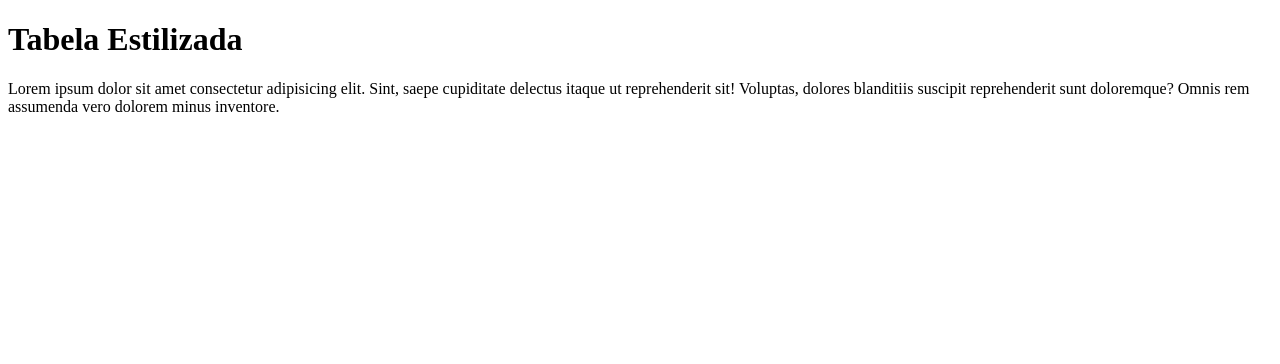
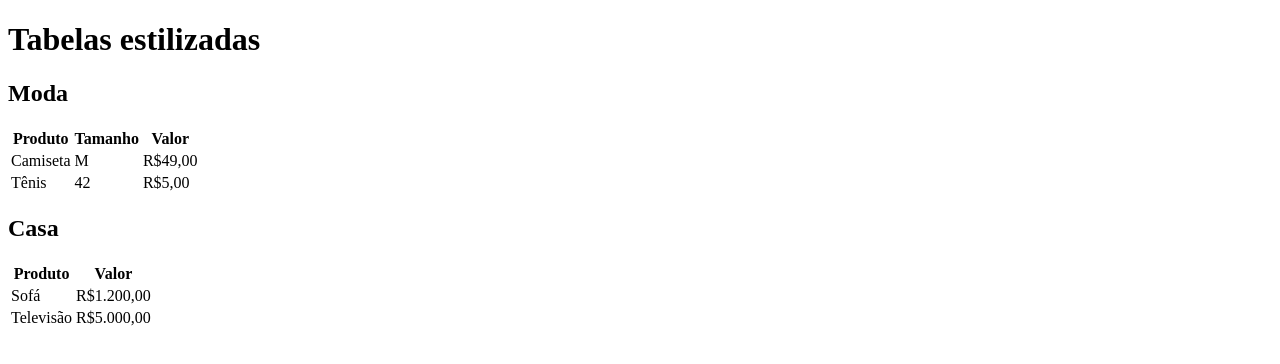
Before and after one commit to Danilo-de-Carvalho88/desafio-tabela-estilizada, a plain HTML site: page index.html in a window 1280 px wide. Drawn offline with Linux system fonts and the light colour scheme.

Commit message:
Conclusão do código HTML

```diff
--- a/index.html
+++ b/index.html
@@ -7,8 +7,43 @@
     <title>Tabela Estilizada</title>
 </head>
 <body>
-    <h1>Tabela Estilizada</h1>
+    <h1><strong>Tabelas estilizadas</strong></h1>
 
-    <p>Lorem ipsum dolor sit amet consectetur adipisicing elit. Sint, saepe cupiditate delectus itaque ut reprehenderit sit! Voluptas, dolores blanditiis suscipit reprehenderit sunt doloremque? Omnis rem assumenda vero dolorem minus inventore.</p>
+    <h2><strong>Moda</strong></h2>
+    <table class="moda">
+        <tr>
+            <th>Produto</th>
+            <th>Tamanho</th>
+            <th>Valor</th>
+        </tr>
+
+        <tr>
+            <td>Camiseta</td>
+            <td>M</td>
+            <td>R$49,00</td>
+        </tr>
+        <tr>
+            <td>Tênis</td>
+            <td>42</td>
+            <td>R$5,00</td>
+        </tr>
+    </table>
+
+    <h2><strong>Casa</strong></h2>
+    <table class="casa">
+        <tr>
+            <th>Produto</th>
+            <th>Valor</th>
+        </tr>
+
+        <tr>
+            <td>Sofá</td>
+            <td>R$1.200,00</td>
+        </tr>
+        <tr>
+            <td>Televisão</td>
+            <td>R$5.000,00</td>
+        </tr>
+    </table>
 </body>
 </html>
```
